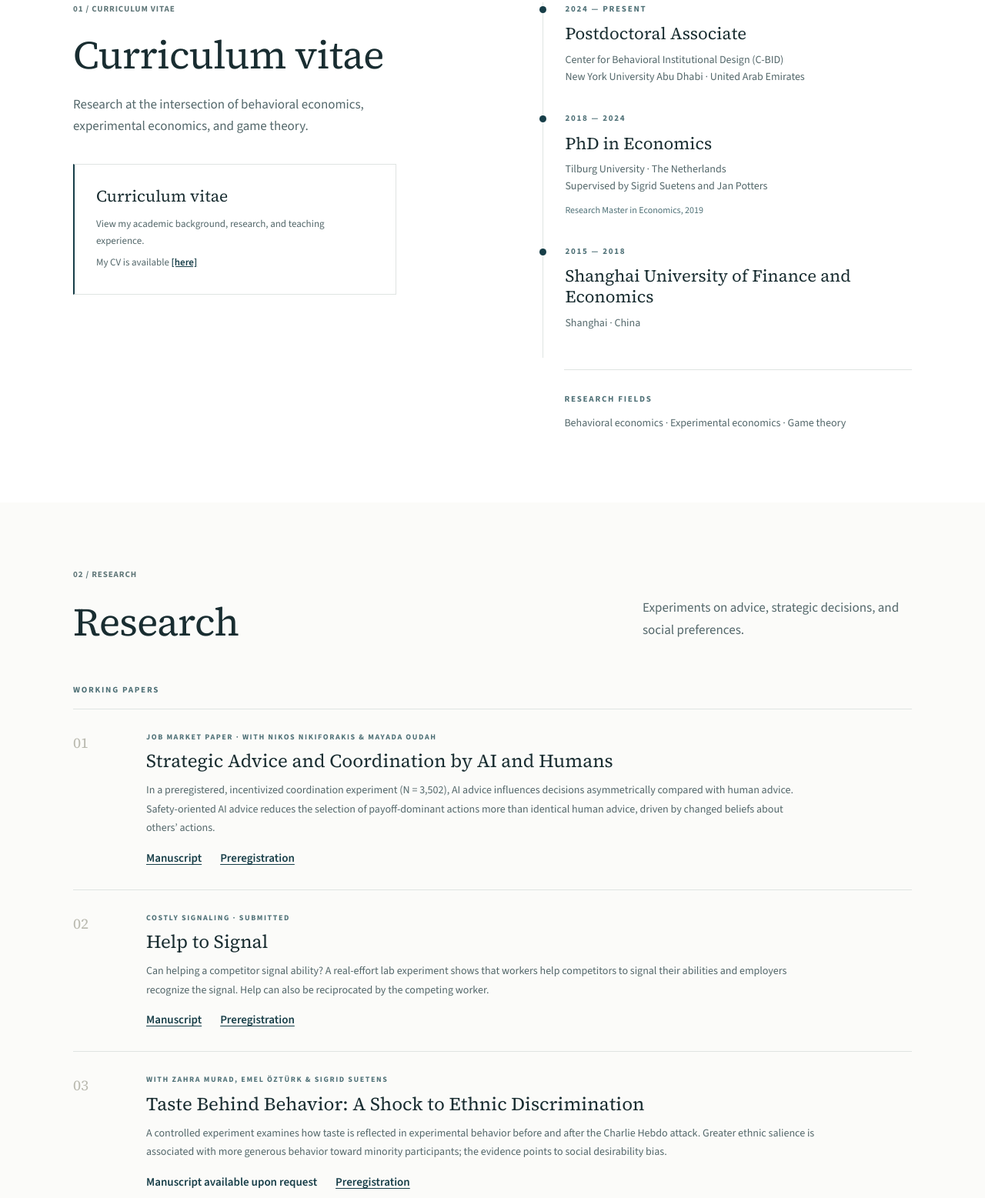
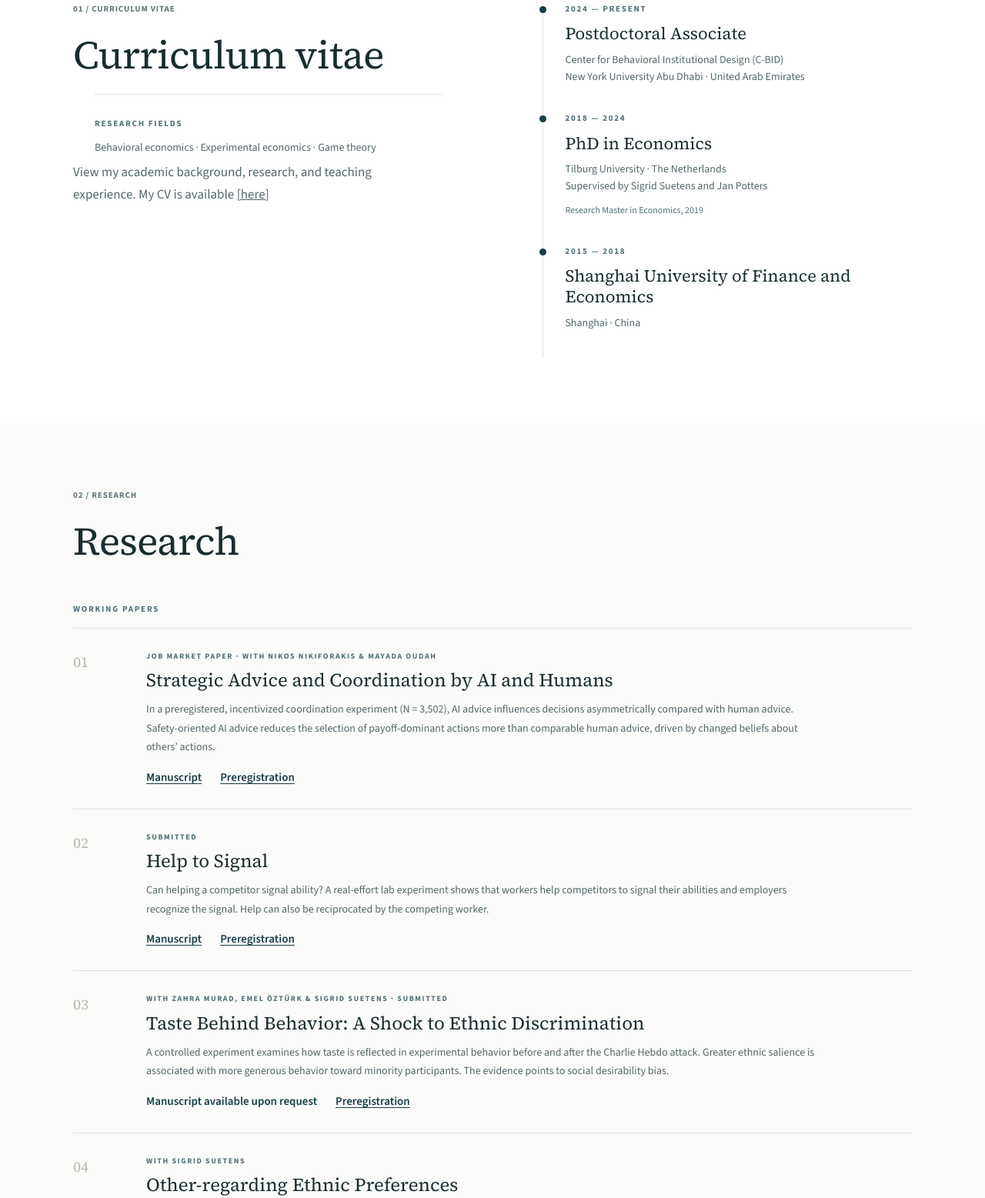
Before and after one commit to yisheng-econ/yisheng-econ.github.io, a plain HTML site: page index.html in a window 1280 px wide. Shown: the part 883-2440 px from the top of the page at 77% size. Drawn offline with nearby package versions, Linux system fonts and the light colour scheme.

Commit message:
update cv and homepage

```diff
--- a/index.html
+++ b/index.html
@@ -185,6 +185,7 @@
         <div class="hero-copy">
           <div class="eyebrow"><span class="eyebrow-rule"></span> BEHAVIORAL &amp; EXPERIMENTAL ECONOMIST</div>
           <h1 id="home-title">Yi Sheng</h1>
+          <br>
           <p class="intro">Welcome to my website!</p>
           <p>I am a postdoctoral associate at the Center for Behavioral Institutional Design (C-BID) at New York University Abu Dhabi.</p>
           <p>I study human–AI interaction, coordination, fairness ideals, ethnic discrimination, and costly signaling through experimental methods. I received my PhD in Economics from Tilburg University in November 2024.</p>
@@ -206,12 +207,14 @@
         <div>
           <div class="section-number">01 / CURRICULUM VITAE</div>
           <h2 id="cv-title">Curriculum vitae</h2>
-          <p class="section-lead">Research at the intersection of behavioral economics, experimental economics, and game theory.</p>
-          <div class="cv-note">
-            <strong>Curriculum vitae</strong>
-            <p>View my academic background, research, and teaching experience.</p>
-            <p>My CV is available <a href="/files/Yi_Sheng_CV.pdf" target="_blank" rel="noopener">[here]</a></p>
+          <div class="research-fields">
+            <span>RESEARCH FIELDS</span>
+            <p>Behavioral economics · Experimental economics · Game theory</p>
           </div>
+          <p class="section-lead">
+            View my academic background, research, and teaching experience.
+            My CV is available <a href="/files/Yi_Sheng_CV.pdf" target="_blank" rel="noopener">[here]</a>
+          </p>
         </div>
 
         <div class="timeline">
@@ -231,10 +234,7 @@
             <h3>Shanghai University of Finance and Economics</h3>
             <p>Shanghai · China</p>
           </div>
-          <div class="research-fields">
-            <span>RESEARCH FIELDS</span>
-            <p>Behavioral economics · Experimental economics · Game theory</p>
-          </div>
+
         </div>
       </div>
     </section>
@@ -245,7 +245,6 @@
         <div class="section-number">02 / RESEARCH</div>
         <div class="section-heading">
           <h2 id="research-title">Research</h2>
-          <p>Experiments on advice, strategic decisions, and social preferences.</p>
         </div>
 
         <div class="research-group">
@@ -256,7 +255,7 @@
             <div>
               <div class="paper-meta">JOB MARKET PAPER · WITH NIKOS NIKIFORAKIS &amp; MAYADA OUDAH</div>
               <h4>Strategic Advice and Coordination by AI and Humans</h4>
-              <p>In a preregistered, incentivized coordination experiment (N = 3,502), AI advice influences decisions asymmetrically compared with human advice. Safety-oriented AI advice reduces the selection of payoff-dominant actions more than identical human advice, driven by changed beliefs about others’ actions.</p>
+              <p>In a preregistered, incentivized coordination experiment (N = 3,502), AI advice influences decisions asymmetrically compared with human advice. Safety-oriented AI advice reduces the selection of payoff-dominant actions more than comparable human advice, driven by changed beliefs about others’ actions.</p>
               <div class="paper-links">
                 <a href="/files/job market paper.pdf" target="_blank" rel="noopener">Manuscript</a>
                 <a href="https://osf.io/nh7t3" target="_blank" rel="noopener noreferrer">Preregistration</a>
@@ -267,7 +266,7 @@
           <article class="paper">
             <div class="paper-marker">02</div>
             <div>
-              <div class="paper-meta">COSTLY SIGNALING · SUBMITTED</div>
+              <div class="paper-meta">SUBMITTED</div>
               <h4>Help to Signal</h4>
               <p>Can helping a competitor signal ability? A real-effort lab experiment shows that workers help competitors to signal their abilities and employers recognize the signal. Help can also be reciprocated by the competing worker.</p>
               <div class="paper-links">
@@ -280,9 +279,9 @@
           <article class="paper">
             <div class="paper-marker">03</div>
             <div>
-              <div class="paper-meta">WITH ZAHRA MURAD, EMEL ÖZTÜRK &amp; SIGRID SUETENS</div>
+              <div class="paper-meta">WITH ZAHRA MURAD, EMEL ÖZTÜRK &amp; SIGRID SUETENS  ·  SUBMITTED</div>
               <h4>Taste Behind Behavior: A Shock to Ethnic Discrimination</h4>
-              <p>A controlled experiment examines how taste is reflected in experimental behavior before and after the Charlie Hebdo attack. Greater ethnic salience is associated with more generous behavior toward minority participants; the evidence points to social desirability bias.</p>
+              <p>A controlled experiment examines how taste is reflected in experimental behavior before and after the Charlie Hebdo attack. Greater ethnic salience is associated with more generous behavior toward minority participants. The evidence points to social desirability bias.</p>
               <div class="paper-links">
                 <a target="_blank" rel="noopener">Manuscript available upon request</a>
                 <a href="https://osf.io/7f843" target="_blank" rel="noopener noreferrer">Preregistration</a>
@@ -329,7 +328,6 @@
         <div class="section-number">03 / TEACHING &amp; ACTIVITIES</div>
         <div class="section-heading">
           <h2 id="teaching-title">Teaching &amp; activities</h2>
-          <p>Teaching, presenting, and contributing to the research community.</p>
         </div>
 
         <div class="activity-grid">
@@ -359,7 +357,7 @@
             <h3>Professional activities</h3>
             <p>Visiting researcher at UC San Diego’s Rady School of Management (October–December 2022), hosted by Uri Gneezy.</p>
             <ul>
-              <li>Referee, <em>Journal of Economic Psychology</em></li>
+              <li>Referee, <em>JEP, EER, JBEE, etc</em></li>
               <li>Co-organizer, TIBER Symposium (2021 &amp; 2023)</li>
               <li>Organizer, Tilburg Behavioral &amp; Experimental Economics Reading Group (2020–2023)</li>
               <li>Bachelor thesis supervision at Tilburg University</li>
```
